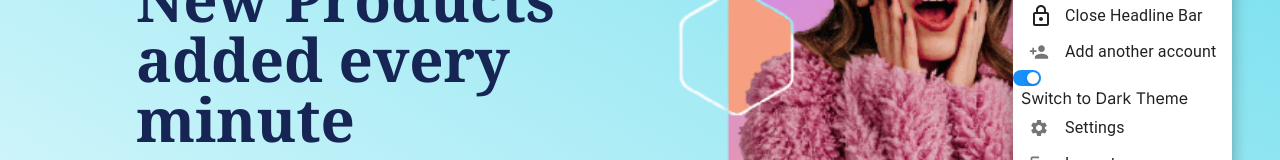
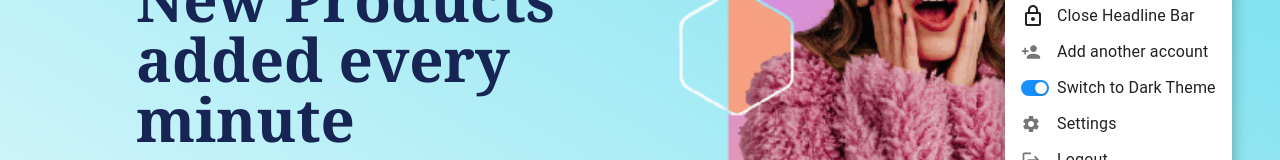
Before and after one commit to ShahadatShuvo/task-myShop, a Next.js app: page / in a window 1280 px wide. Both pictures are taken after a click on the button 1209 px from the left and 77 px from the top of the page. Shown: the part 315-475 px from the top of the page. Built offline with nearby package versions, Linux system fonts and the light colour scheme; no server answers.

Commit message:
refactored code

```diff
--- a/src/components/homepage/navbar/ProfileMenu.tsx
+++ b/src/components/homepage/navbar/ProfileMenu.tsx
@@ -199,12 +199,12 @@ export default function MenuBarIcon({
             Add another account
           </MenuItem>
           {/* Theme control start */}
-          <div onClick={toggleTheme}>
+          <MenuItem onClick={toggleTheme}>
             <AntSwitch checked={isLightTheme} />
             <span className="ml-2">
               Switch to{isLightTheme ? " Dark Theme" : " Light Theme"}
             </span>
-          </div>
+          </MenuItem>
           {/* Theme control end */}
           <Link href="/dashboard">
             <MenuItem>
```
